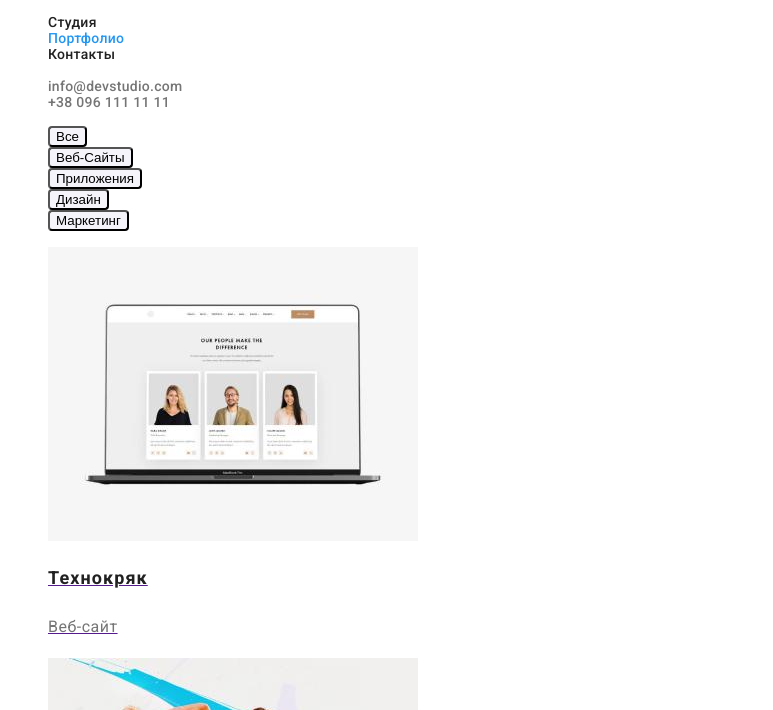
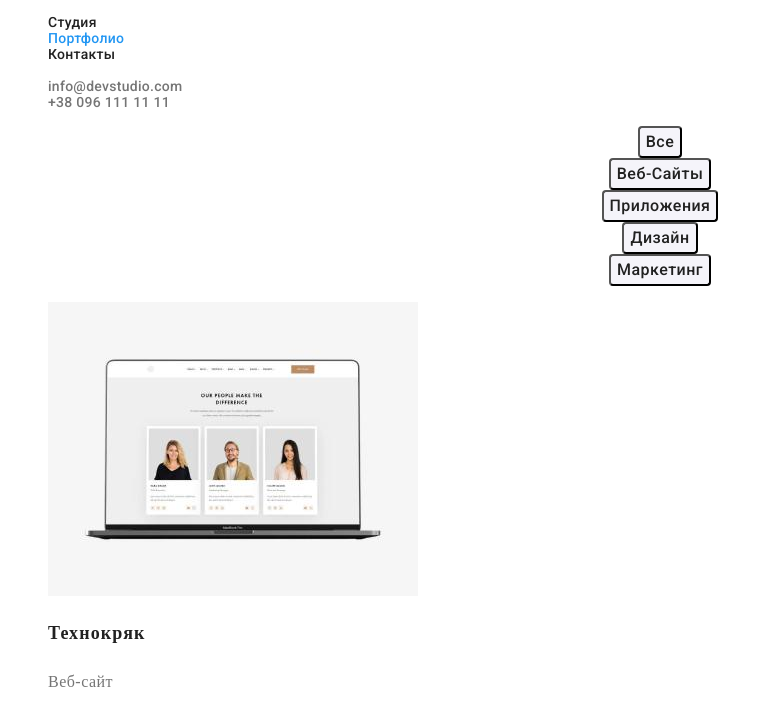
Before and after one commit to BaHuLLI/goit-markup-hw-02, a plain HTML site: page portfolio.html in a window 1280 px wide. Shown: the part 41-751 px from the top of the page, without its empty margins (0-773 px from the left). Drawn offline with Linux system fonts and the light colour scheme.

Commit message:
исправления дз

```diff
--- a/css/styles.css
+++ b/css/styles.css
@@ -153,7 +153,6 @@ body {
 
 .about-text {
     font-family: 'Roboto';
-    font-weight: 400;
     font-size: 14px;
     line-height: calc(24 / 14);
     letter-spacing: 0.03em;
@@ -199,7 +198,6 @@ body {
 
 .team-person-title {
     font-family: 'Roboto';
-    font-weight: 400;
     font-size: 16px;
     line-height: calc(19 / 16);
     text-align: center;
@@ -231,8 +229,6 @@ body {
 
 .ardess-position {
     font-family: 'Roboto';
-    font-style: normal;
-    font-weight: 400;
     font-size: 14px;
     line-height: calc(24/14);
     letter-spacing: 0.03em;
@@ -241,8 +237,6 @@ body {
 
 .footer-feedback {
     font-family: 'Roboto';
-    font-style: normal;
-    font-weight: 400;
     font-size: 14px;
     line-height: calc(24/14);
     letter-spacing: 0.03em;
@@ -266,6 +260,7 @@ body {
 .filtr-button:hover,
 .filtr-button:focus {
     background-color: var(--accent-color);
+    color: #FFFFFF;
     box-shadow: 0px 3px 1px rgba(0, 0, 0, 0.1), 0px 1px 2px rgba(0, 0, 0, 0.08), 0px 2px 2px rgba(0, 0, 0, 0.12);
     border-radius: 4px;
 }
@@ -274,10 +269,16 @@ body {
     background: #F5F4FA;
     border-radius: 4px;
     cursor: pointer;
+        font-family: 'Roboto';
+            font-weight: 500;
+            font-size: 16px;
+            line-height: calc(26/16);
+            text-align: center;
+            letter-spacing: 0.03em;
+            color: var(--main-text-color);
 }
 
 .ilter-text {
-    font-family: 'Roboto';
     font-weight: 500;
     font-size: 16px;
     line-height: calc(26/16);
@@ -286,20 +287,20 @@ body {
 
     color: var(--second-text-color);
 }
+/* Filter */
+.filter-list {
+        font-weight: 500;
+        font-size: 16px;
+        line-height:calc(26/16);
+        text-align: center;
+        letter-spacing: 0.03em;
 
-.filter-text:hover {
-    font-family: 'Roboto';
-    font-weight: 500;
-    font-size: 16px;
-    line-height: calc(26/16);
-    text-align: center;
-    letter-spacing: 0.03em;
-    color: #FFFFFF;
+
 }
+
 /* Project list */
 .project-list-title
 {
-font-family: 'Roboto';
     font-weight: 700;
     font-size: 18px;
     line-height: calc(36/18);
@@ -309,9 +310,6 @@ font-family: 'Roboto';
 }
 .project-list-categories
 {
-    font-family: 'Roboto';
-        font-style: normal;
-        font-weight: 400;
         font-size: 16px;
         line-height: calc(30/16);
         letter-spacing: 0.03em;
--- a/portfolio.html
+++ b/portfolio.html
@@ -43,84 +43,63 @@
         <section>
             <ul>
 
-                <li class="list"><button class="filtr-button" type="button"><span class="filter-text">Все</span>
+                <li class="filter-list list"><button class="filtr-button" type="button">Все
                     </button></li>
-                <li class="list"><button class="filtr-button" type="button"><span class="filter-text">Веб-Сайты
-                        </span> </button>
-                </li>
-                <li class="list"><button class="filtr-button" type="button"><span class="filter-text">Приложения
-                        </span> </button>
-                </li>
-                <li class="list"><button class="filtr-button" type="button"><span
-                            class="filter-text">Дизайн</span></button></li>
-                <li class="list"><button class="filtr-button" type="button"><span class="filter-text">Маркетинг </span>
-                    </button>
-                </li>
+                <li class="filter-list list"><button class="filtr-button" type="button">Веб-Сайты
+                    </button></li>
+                <li class="filter-list list"><button class="filtr-button" type="button">Приложения
+                    </button> </li>
+                <li class="filter-list list"><button class="filtr-button" type="button">Дизайн
+                    </button></li>
+                <li class="filter-list list"><button class="filtr-button" type="button">Маркетинг
+                    </button> </li>
             </ul>
             <!-- Projects list -->
             <ul>
                 <li class="list">
-                    <a href="">
-                        <img src="./images/tehno.jpg" width="370" height="294" alt="ТехноКряк">
+                    <img class="link" src="./images/tehno.jpg" width="370" height="294" alt="ТехноКряк">
                     <h2 class="project-list-title">Технокряк</h2>
                     <p class="project-list-categories">Веб-сайт</p>
-                    </a>
                 </li>
                 <li class="list">
-                    <a href="">
-                        <img src="./images/poster.jpg" width="370" height="294" alt="ТехноКряк">
+                    <img class="link" src="./images/poster.jpg" width="370" height="294" alt="ТехноКряк">
                     <h2 class="project-list-title">Постер New Orlean vs Golden Star</h2>
                     <p class="project-list-categories">Дизайн</p>
-                    </a>
                 </li>
                 <li class="list">
-                    <a href="">
                     <img src="./images/seafood.jpg" width="370" height="294" alt="ТехноКряк">
                     <h2 class="project-list-title">Ресторан Seafood</h2>
                     <p class="project-list-categories">Приложение</p>
-                    </a>
                 </li>
                 <li class="list">
-                    <a href="">
                     <img src="./images/prime.jpg" width="370" height="294" alt="ТехноКряк">
                     <h2 class="project-list-title">Проект Prime</h2>
                     <p class="project-list-categories">Маркетинг</p>
-                    </a>
                 </li>
                 <li class="list">
-                    <a href="">
                     <img src="./images/boxes.jpg" width="370" height="294" alt="ТехноКряк">
                     <h2 class="project-list-title">Проект Boxes</h2>
                     <p class="project-list-categories">Приложение</p>
-                    </a>
                 </li>
-                <li class="list">
-                    <a href="">
                 <img src="./images/noborders.jpg" width="370" height="294" alt="ТехноКряк">
                 <h2 class="project-list-title">Inspiration has no Borders</h2>
                 <p class="project-list-categories">Веб-сайт</p>
-                    </a>
                 </li>
                 <li class="list">
-                    <a href="">
                     <img src="./images/limited.jpg" width="370" height="294" alt="ТехноКряк">
                     <h2 class="project-list-title">Издание Limited Edition</h2>
                     <p class="project-list-categories">Веб-сайт</p>
-                    </a>
                 </li>
                 <li class="list">
-                    <a href="">
                     <img src="./images/lab.jpg" width="370" height="294" alt="ТехноКряк">
                     <h2 class="project-list-title">Проект LAB</h2>
                     <p class="project-list-categories">Маркетинг</p>
-                    </a>
+
                 </li>
-                <li class="list">
-                    <a href="">
                 <img src="./images/growing.jpg" width="370" height="294" alt="ТехноКряк">
                 <h2 class="project-list-title">Growing Business</h2>
                 <p class="project-list-categories">Приложение</p>
-                    </a>
+
                 </li>
             </ul>
         </section>
```
Also changed, not shown: index.html (+1 -1 lines). Lines whose indentation alone changed are shown as unchanged.
